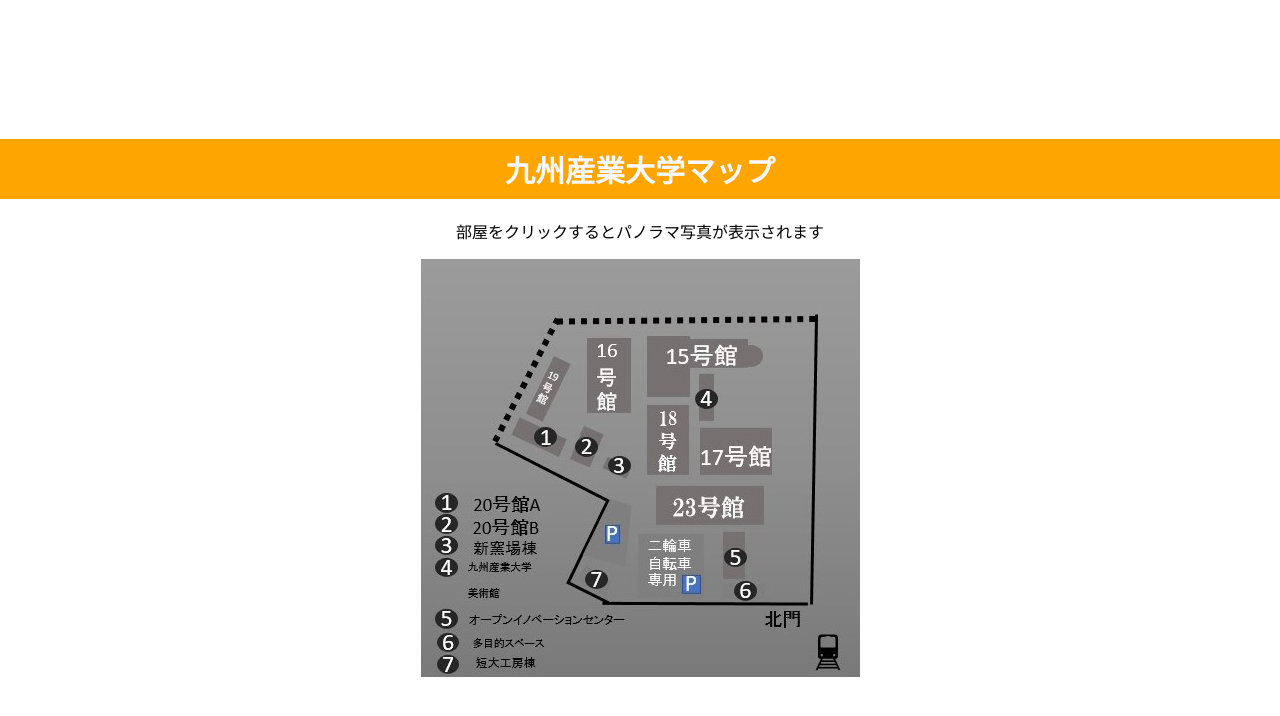
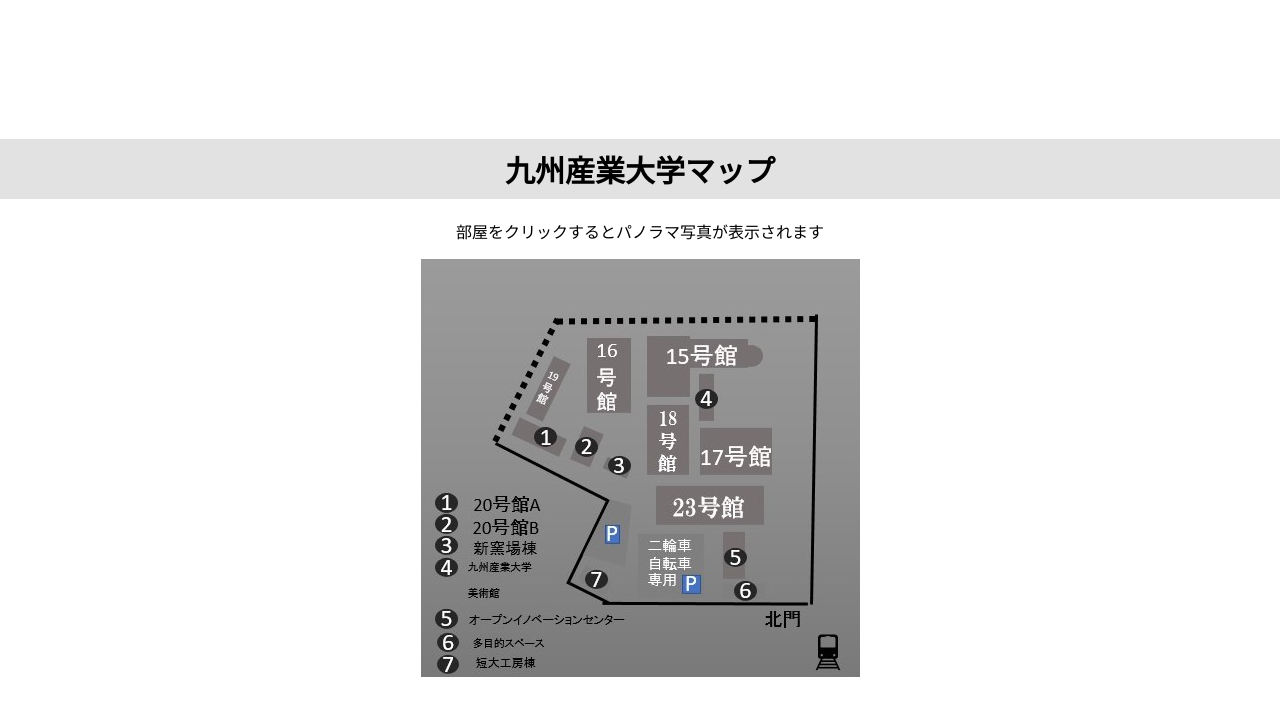
Before and after one commit to eitaro-yamashiro/panoramagic, a plain HTML site: page index.html in a window 1280 px wide. Drawn offline with Linux system fonts and the light colour scheme.

Commit message:
Update index.html

```diff
--- a/index.html
+++ b/index.html
@@ -9,8 +9,8 @@
      <style type="text/css">
      h1 {
          font-size: 30px;
-         background-color: #ffa500;
-         color: #f8f8ff;
+         background-color: #e2e2e2;
+         color: #000000;
          padding: 8px 14px;
      }
      html, body {
```
